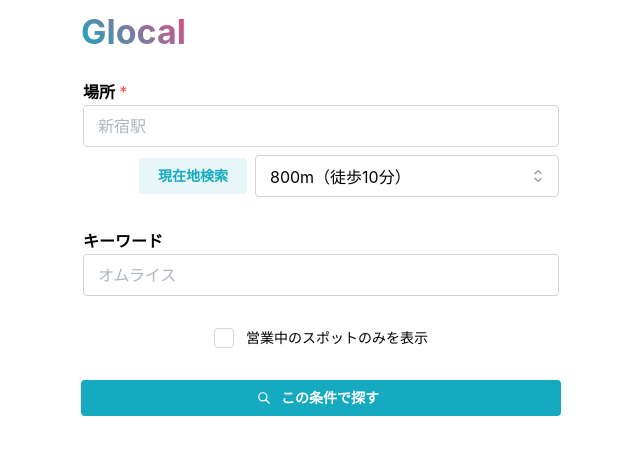
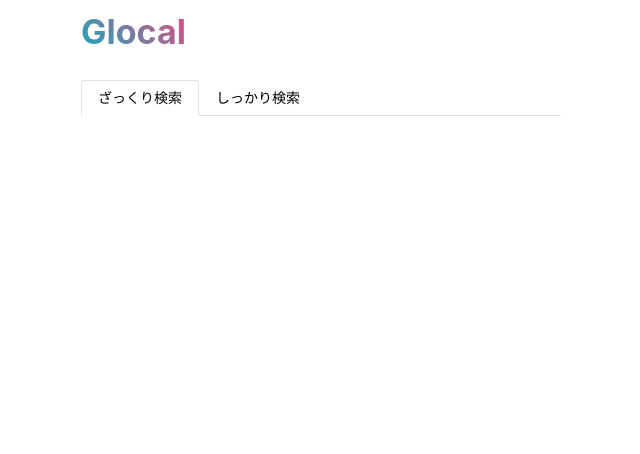
Before and after one commit to hayato-yokoyama/glocal, a Next.js app: page / in a window 1280 px wide. Shown: the top 454 px of the page, without its empty margins (319-959 px from the left). Built offline with nearby package versions, Linux system fonts and the light colour scheme.

Commit message:
🧑‍💻 既存検索機能をadvanced検索に修正

```diff
--- a/src/components/search/SearchList.tsx
+++ b/src/components/search/SearchList.tsx
@@ -1,6 +1,6 @@
 "use client";
 
-import Loading from "@/app/search/[place]/[distance]/loading";
+import Loading from "@/app/search/advanced/[place]/[distance]/loading";
 import SearchCard from "@/components/search/SearchCard";
 import SearchError from "@/components/search/SearchError";
 import SearchNotFound from "@/components/search/SearchNotFound";
--- a/src/components/top/TopForm.tsx
+++ b/src/components/top/TopForm.tsx
@@ -1,11 +1,11 @@
 "use client";
 
-import { Button, Checkbox, Fieldset, Select, TextInput } from "@mantine/core";
+import { Button, Checkbox, Fieldset, Select, Tabs, TextInput } from "@mantine/core";
 import { useForm } from "@mantine/form";
 import { IconSearch } from "@tabler/icons-react";
 import { useRouter } from "next/navigation";
 
-type FormValues = {
+type AdvancedFormValues = {
   distance: string;
   genre: string;
   isOpen: boolean;
@@ -16,7 +16,7 @@ type FormValues = {
 const TopForm = () => {
   const router = useRouter();
 
-  const handleClickSubmit = (params: FormValues) => {
+  const handleClickAdvancedSubmit = (params: AdvancedFormValues) => {
     const { place, distance, keyword, genre, isOpen } = params;
 
     // prettier-ignore
@@ -34,11 +34,11 @@ const TopForm = () => {
       queryParams += `isOpen=${encodeURIComponent(isOpen)}&`;
     }
 
-    const url = `/search/${pathParams}${queryParams.slice(0, -1)}`;
+    const url = `/search/advanced/${pathParams}${queryParams.slice(0, -1)}`;
     router.push(url);
   };
 
-  const form = useForm<FormValues>({
+  const advancedForm = useForm<AdvancedFormValues>({
     initialValues: {
       distance: "800",
       genre: "",
@@ -52,18 +52,32 @@ const TopForm = () => {
   });
 
   return (
-    <form onSubmit={form.onSubmit((values) => handleClickSubmit(values))} className="flex flex-col gap-y-8">
+    <Tabs defaultValue="roughly" variant="outline">
+      <Tabs.List className="mb-4">
+        <Tabs.Tab value="roughly">ざっくり検索</Tabs.Tab>
+        <Tabs.Tab value="advanced">しっかり検索</Tabs.Tab>
+      </Tabs.List>
+      <Tabs.Panel value="advanced">
+        <form
+          onSubmit={advancedForm.onSubmit((values) => handleClickAdvancedSubmit(values))}
+          className="flex flex-col gap-y-8"
+        >
           <Fieldset className="flex flex-col gap-y-2" variant="unstyled">
             <TextInput
               size="md"
               withAsterisk
               label={<span className="font-bold">場所</span>}
               placeholder="新宿駅"
-          {...form.getInputProps("place")}
+              {...advancedForm.getInputProps("place")}
             />
 
             <div className="ml-auto flex items-center gap-x-2">
-          <Button type="button" onClick={() => form.setValues({ place: "現在地" })} variant="light" color="cyan">
+              <Button
+                type="button"
+                onClick={() => advancedForm.setValues({ place: "現在地" })}
+                variant="light"
+                color="cyan"
+              >
                 現在地検索
               </Button>
               <Select
@@ -76,7 +90,7 @@ const TopForm = () => {
                   { label: "3km（自動車8分）", value: "3000" },
                   { label: "10km（自動車15分）", value: "10000" },
                 ]}
-            {...form.getInputProps("distance")}
+                {...advancedForm.getInputProps("distance")}
               />
             </div>
           </Fieldset>
@@ -85,14 +99,16 @@ const TopForm = () => {
               size="md"
               label={<span className="font-bold">キーワード</span>}
               placeholder="オムライス"
-          {...form.getInputProps("keyword")}
+              {...advancedForm.getInputProps("keyword")}
             />
           </Fieldset>
-      <Checkbox label="営業中のスポットのみを表示" className="mx-auto" {...form.getInputProps("isOpen")} />
+          <Checkbox label="営業中のスポットのみを表示" className="mx-auto" {...advancedForm.getInputProps("isOpen")} />
           <Button type="submit" variant="filled" leftSection={<IconSearch size={14} />}>
             この条件で探す
-      </Button>{" "}
+          </Button>
         </form>
+      </Tabs.Panel>
+    </Tabs>
   );
 };
 
```
Also changed, not shown: src/app/search/advanced/[place]/[distance]/loading.tsx (renamed from src/app/search/[place]/[distance]/loading.tsx), src/app/search/advanced/[place]/[distance]/page.tsx (renamed from src/app/search/[place]/[distance]/page.tsx). Lines whose indentation alone changed are shown as unchanged.
